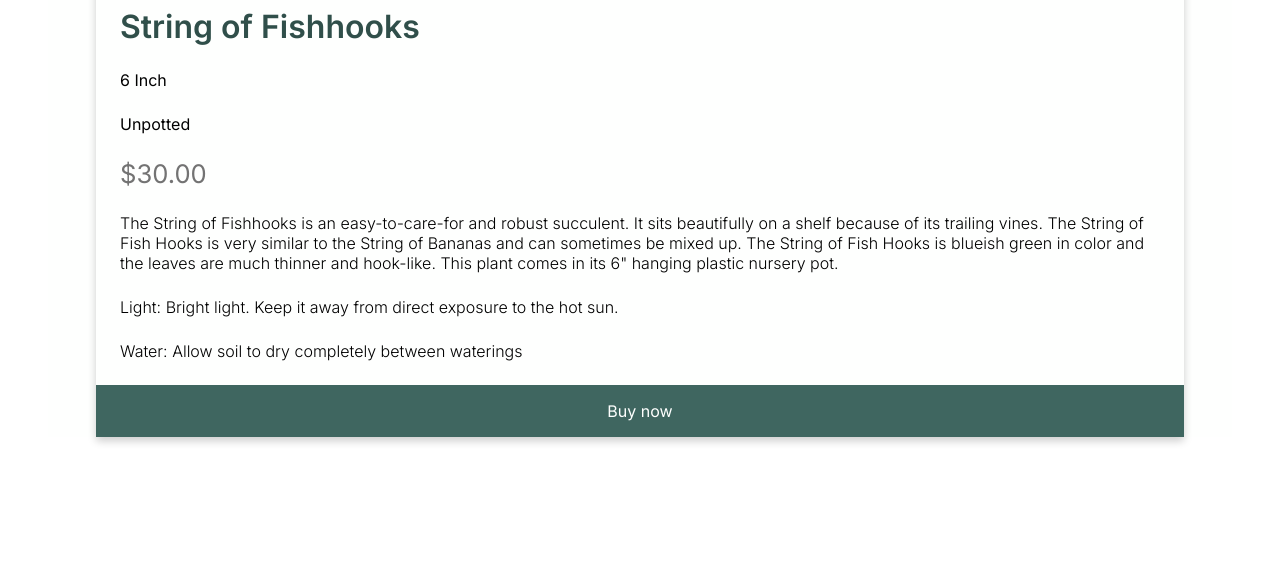
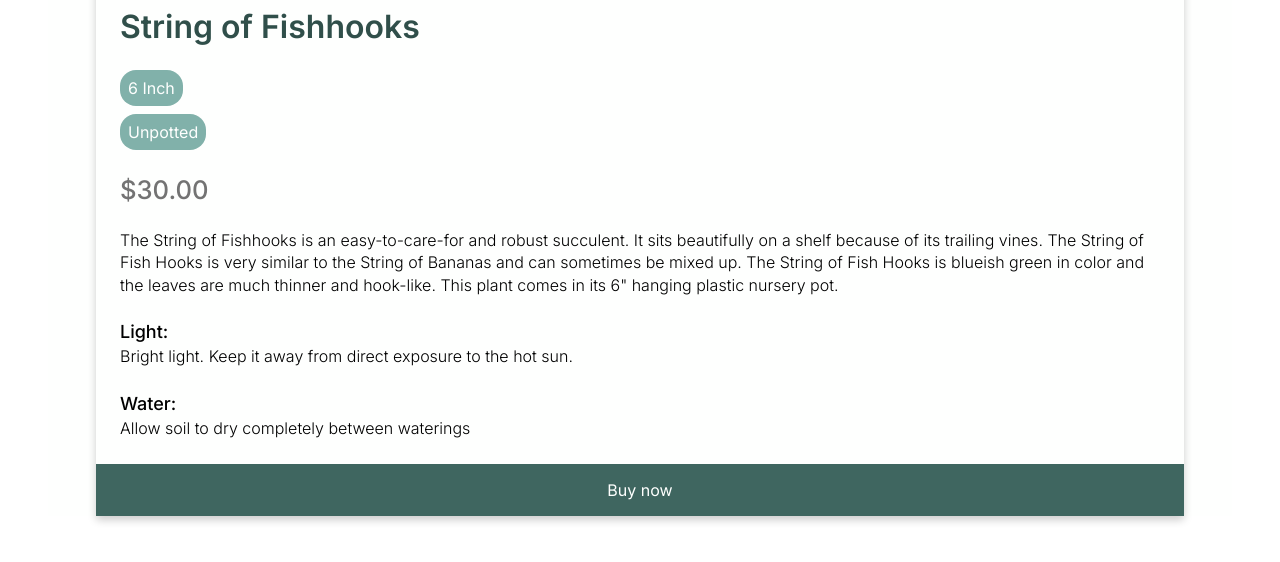
Before and after one commit to annafran/css-example-plantshop, a website: page Submission/product1.html in a window 1280 px wide. Shown: the part 1047-1609 px from the top of the page. Before the commit the page ends 1532 px from the top, so only its background shows below. Drawn offline with Linux system fonts and the light colour scheme.

Commit message:
style spans and feature details for product1

```diff
--- a/Submission/product1.html
+++ b/Submission/product1.html
@@ -56,13 +56,14 @@
                         color and the leaves are much thinner and hook-like.
                         This plant comes in its 6" hanging plastic nursery pot.
                     </p>
-                    <p class="productLight">
-                        <span>Light:</span> Bright light. Keep it away from
-                        direct exposure to the hot sun.
+                    <p class="productLight productFeature">
+                        <span class="productFeatureName">Light:</span
+                        ><br />Bright light. Keep it away from direct exposure
+                        to the hot sun.
                     </p>
-                    <p class="productWater">
-                        <span>Water:</span> Allow soil to dry completely between
-                        waterings
+                    <p class="productWater productFeature">
+                        <span class="productFeatureName">Water:</span
+                        ><br />Allow soil to dry completely between waterings
                     </p>
                     <div class="buyContainer">
                         <a
--- a/Submission/style.css
+++ b/Submission/style.css
@@ -137,26 +137,42 @@ body {
 
 .selectedProductSize,
 .selectedProductPot {
-    margin: 1.5rem;
+    margin-left: 1.5rem;
+    margin-bottom: 0.5rem;
     font-size: 1rem;
+    border-radius: 1rem;
+    padding: 0.5rem;
+    color: var(--darkWhite);
+    background-color: #81b1aa;
+    width: max-content;
 }
 
 .selectedProductPrice {
     color: #737373;
     font-size: 1.6rem;
     margin: 1.5rem;
-    font-weight: 400;
+    font-weight: 500;
 }
 
 .selectedProductDescription {
     margin: 1.5rem;
     font-weight: 300;
+    line-height: 1.4rem;
 }
 
 .productLight,
 .productWater {
     margin: 1.5rem;
     font-weight: 300;
+}
+
+.productFeatureName {
+    font-weight: 500;
+    font-size: 1.125rem;
+}
+
+.productFeature {
+    line-height: 1.5rem;
 }
 
 @media only screen and (min-width: 48rem) {
```
